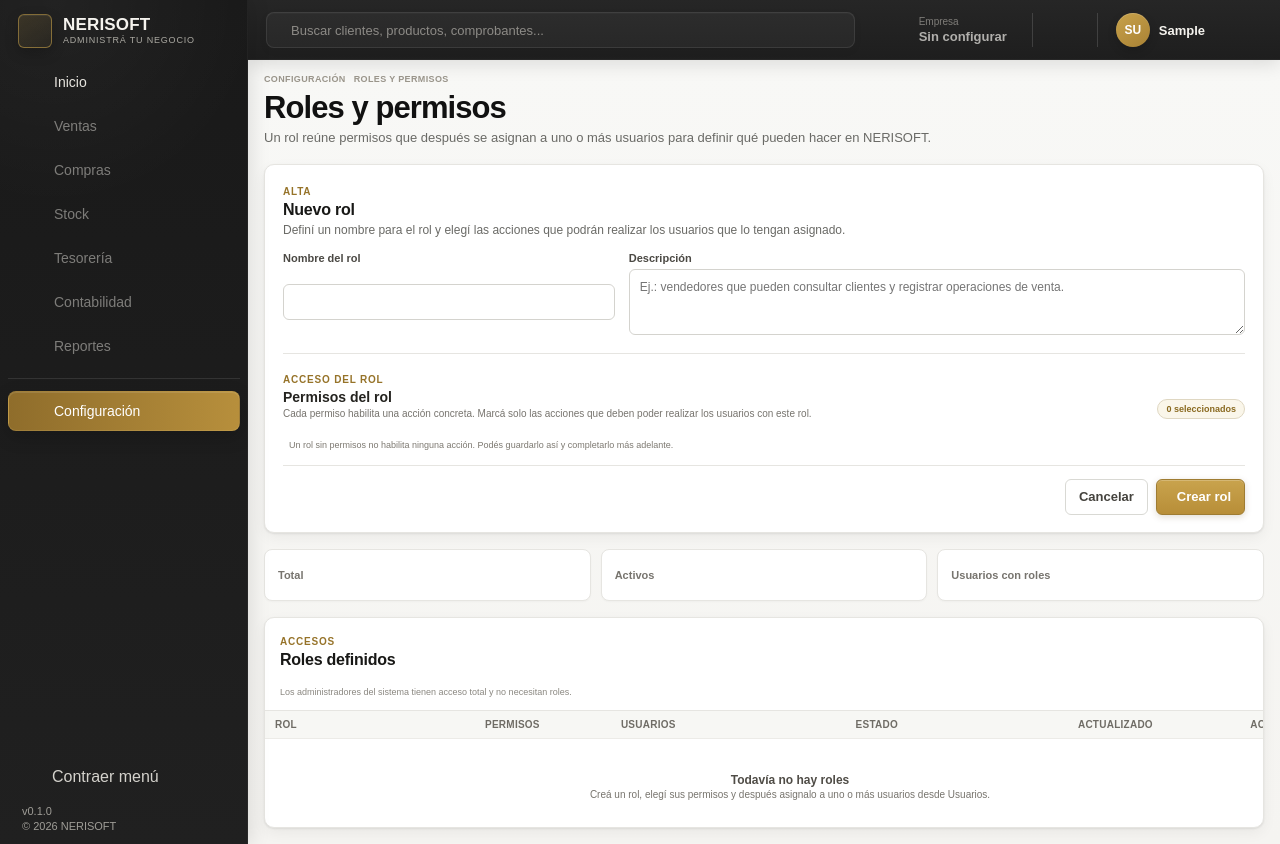
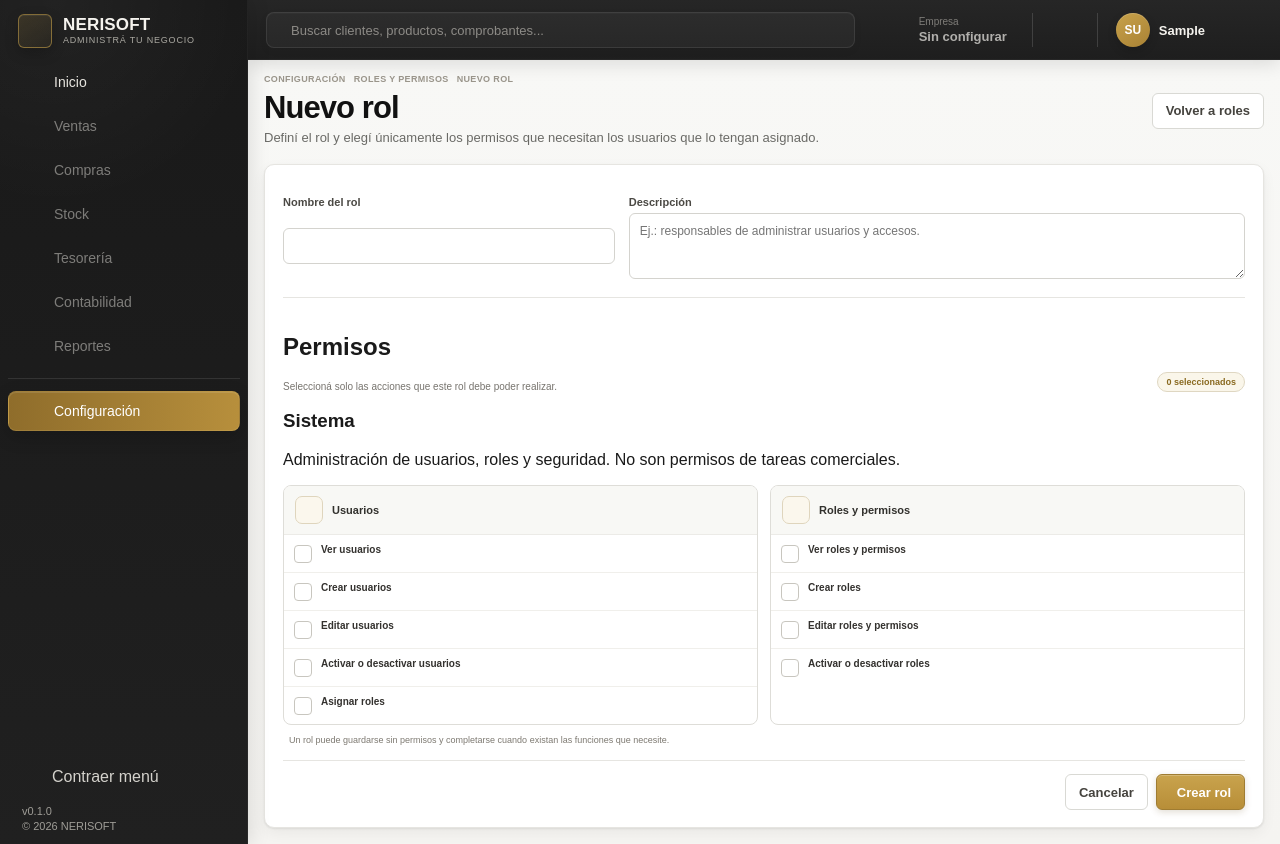
Before and after one commit to Nerpiti86/NeriSoft, a FastAPI app: page /configuracion/roles/nuevo in a window 1280 px wide. Run offline with FastAPI, Linux system fonts and the light colour scheme; the visitor is signed in with stand-in values (Sample User, id 1); tables that the repository leaves empty hold one stand-in row (values such as "Sample post"); parts of the project's set-up code (start-up, migrations or seed data) failed here and were passed over; some libraries are stand-ins or nearby versions; some web fonts are replaced.

Commit message:
refactor: simplify roles and permissions interface

```diff
--- a/app/templates/roles.html
+++ b/app/templates/roles.html
@@ -1,16 +1,36 @@
 {% extends "authenticated.html" %}
 
-{% block title %}{{ app_name }} · Roles y permisos{% endblock %}
+{% block title %}{{ app_name }} · {% if form_mode == "create" %}Nuevo rol{% elif form_mode == "edit" %}Editar rol{% else %}Roles y permisos{% endif %}{% endblock %}
 
 {% block workspace %}
 <main class="workspace roles-workspace">
     <header class="workspace-header roles-header">
         <div>
-            <div class="users-breadcrumb"><a href="/configuracion">Configuración</a> <i class="ti ti-chevron-right" aria-hidden="true"></i> Roles y permisos</div>
+            <div class="users-breadcrumb">
+                <a href="/configuracion">Configuración</a>
+                <i class="ti ti-chevron-right" aria-hidden="true"></i>
+                {% if form_mode %}
+                <a href="/configuracion/roles">Roles y permisos</a>
+                <i class="ti ti-chevron-right" aria-hidden="true"></i>
+                {% if form_mode == "create" %}Nuevo rol{% else %}Editar rol{% endif %}
+                {% else %}
+                Roles y permisos
+                {% endif %}
+            </div>
+            {% if form_mode == "create" %}
+            <h1>Nuevo rol</h1>
+            <p>Definí el rol y elegí únicamente los permisos que necesitan los usuarios que lo tengan asignado.</p>
+            {% elif form_mode == "edit" %}
+            <h1>Editar rol</h1>
+            <p>Los cambios de permisos se aplican a todos los usuarios que tengan este rol asignado.</p>
+            {% else %}
             <h1>Roles y permisos</h1>
-            <p>Un rol reúne permisos que después se asignan a uno o más usuarios para definir qué pueden hacer en NERISOFT.</p>
+            <p>Los roles agrupan permisos para usuarios con acceso por roles. El Administrador del sistema no necesita roles.</p>
+            {% endif %}
         </div>
-        {% if can_create_role and not form_mode %}
+        {% if form_mode %}
+        <a class="secondary-button" href="/configuracion/roles">Volver a roles</a>
+        {% elif can_create_role %}
         <a class="primary-button" href="/configuracion/roles/nuevo">
             <i class="ti ti-shield-plus" aria-hidden="true"></i>
             Nuevo rol
@@ -33,24 +53,7 @@
     {% endif %}
 
     {% if form_mode %}
-    <section class="role-form-panel" aria-labelledby="role-form-title">
-        <div class="role-form-heading">
-            <div>
-                <span class="section-eyebrow">{% if form_mode == "create" %}Alta{% else %}Edición{% endif %}</span>
-                <h2 id="role-form-title">{% if form_mode == "create" %}Nuevo rol{% else %}Editar rol{% endif %}</h2>
-                <p>
-                    {% if form_mode == "create" %}
-                    Definí un nombre para el rol y elegí las acciones que podrán realizar los usuarios que lo tengan asignado.
-                    {% else %}
-                    Los cambios de permisos se aplican a todos los usuarios que tengan este rol asignado.
-                    {% endif %}
-                </p>
-            </div>
-            <a class="icon-close" href="/configuracion/roles" aria-label="Cerrar formulario" title="Cerrar formulario">
-                <i class="ti ti-x" aria-hidden="true"></i>
-            </a>
-        </div>
-
+    <section class="role-form-panel" aria-label="Datos del rol">
         {% if errors.get('_form') %}
         <div class="form-alert" role="alert">
             <i class="ti ti-alert-circle" aria-hidden="true"></i>
@@ -88,7 +91,7 @@
                         name="description"
                         maxlength="255"
                         rows="2"
-                        placeholder="Ej.: vendedores que pueden consultar clientes y registrar operaciones de venta."
+                        placeholder="Ej.: responsables de administrar usuarios y accesos."
                         {% if errors.get('description') %}aria-invalid="true"{% endif %}
                     >{{ values.get('description', '') }}</textarea>
                     {% if errors.get('description') %}<small class="field-error">{{ errors.get('description') }}</small>{% endif %}
@@ -97,9 +100,8 @@
 
             <div class="permissions-heading">
                 <div>
-                    <span class="section-eyebrow">Acceso del rol</span>
-                    <h3>Permisos del rol</h3>
-                    <p>Cada permiso habilita una acción concreta. Marcá solo las acciones que deben poder realizar los usuarios con este rol.</p>
+                    <h2>Permisos</h2>
+                    <p>Seleccioná solo las acciones que este rol debe poder realizar.</p>
                 </div>
                 <span class="permission-selection-count">{{ selected_permission_codes|length }} seleccionados</span>
             </div>
@@ -111,19 +113,30 @@
             </div>
             {% endif %}
 
+            <div class="permission-sections">
+                {% for area_name, area_groups in permission_sections %}
+                <section class="permission-area" aria-labelledby="permission-area-{{ loop.index }}">
+                    <header class="permission-area-heading">
+                        <div>
+                            <h3 id="permission-area-{{ loop.index }}">{{ area_name }}</h3>
+                            {% if area_name == "Sistema" %}
+                            <p>Administración de usuarios, roles y seguridad. No son permisos de tareas comerciales.</p>
+                            {% endif %}
+                        </div>
+                    </header>
+
                     <div class="permission-groups">
-                {% for group_name, group_permissions in permission_groups %}
-                <section class="permission-group" aria-labelledby="permission-group-{{ loop.index }}">
+                        {% for group_name, group_permissions in area_groups %}
+                        <section class="permission-group" aria-labelledby="permission-group-{{ loop.index }}-{{ loop.index0 }}">
                             <header>
-                        <span class="permission-group-icon"><i class="ti {% if group_name == 'Usuarios' %}ti-users{% else %}ti-shield-lock{% endif %}" aria-hidden="true"></i></span>
-                        <div>
-                            <h4 id="permission-group-{{ loop.index }}">{{ group_name }}</h4>
-                            <small>{{ group_permissions|length }} permisos disponibles</small>
-                        </div>
+                                <span class="permission-group-icon">
+                                    <i class="ti {% if group_name == 'Usuarios' %}ti-users{% else %}ti-shield-lock{% endif %}" aria-hidden="true"></i>
+                                </span>
+                                <h4>{{ group_name }}</h4>
                             </header>
                             <div class="permission-options">
                                 {% for permission in group_permissions %}
-                        <label class="permission-option">
+                                <label class="permission-option" title="{{ permission.description }}">
                                     <input
                                         type="checkbox"
                                         name="permissions"
@@ -133,10 +146,11 @@
                                     <span class="permission-check" aria-hidden="true"><i class="ti ti-check"></i></span>
                                     <span class="permission-copy">
                                         <strong>{{ permission.name }}</strong>
-                                <small>{{ permission.description }}</small>
-                                <code>{{ permission.code }}</code>
                                     </span>
                                 </label>
+                                {% endfor %}
+                            </div>
+                        </section>
                         {% endfor %}
                     </div>
                 </section>
@@ -145,7 +159,7 @@
 
             <p class="permission-empty-note">
                 <i class="ti ti-info-circle" aria-hidden="true"></i>
-                Un rol sin permisos no habilita ninguna acción. Podés guardarlo así y completarlo más adelante.
+                Un rol puede guardarse sin permisos y completarse cuando existan las funciones que necesite.
             </p>
 
             <div class="form-actions">
@@ -157,30 +171,13 @@
             </div>
         </form>
     </section>
-    {% endif %}
-
-    <section class="users-summary" aria-label="Resumen de roles">
-        <article>
-            <span>Total</span>
-            <strong>{{ total_roles }}</strong>
-        </article>
-        <article>
-            <span>Activos</span>
-            <strong>{{ active_roles }}</strong>
-        </article>
-        <article>
-            <span>Usuarios con roles</span>
-            <strong>{{ users_with_roles }}</strong>
-        </article>
-    </section>
-
+    {% else %}
     <section class="users-panel roles-panel" aria-labelledby="roles-table-title">
-        <div class="users-panel-toolbar">
+        <div class="users-panel-toolbar roles-panel-toolbar">
             <div>
-                <span class="section-eyebrow">Accesos</span>
                 <h2 id="roles-table-title">Roles definidos</h2>
+                <p>Asigná estos roles desde Usuarios para combinar sus permisos efectivos.</p>
             </div>
-            <span class="roles-toolbar-note">Los administradores del sistema tienen acceso total y no necesitan roles.</span>
         </div>
 
         <div class="users-table-wrap">
@@ -188,10 +185,8 @@
                 <thead>
                     <tr>
                         <th>Rol</th>
-                        <th>Permisos</th>
                         <th>Usuarios</th>
                         <th>Estado</th>
-                        <th>Actualizado</th>
                         <th class="actions-column">Acciones</th>
                     </tr>
                 </thead>
@@ -208,18 +203,6 @@
                                 </span>
                             </div>
                         </td>
-                        <td>
-                            <div class="role-scope-cell">
-                                <strong>{{ role.permissions|length }} permisos</strong>
-                                <span>
-                                    {% for module in role_permission_modules.get(role.id, ()) %}
-                                    <small>{{ module }}</small>
-                                    {% else %}
-                                    <small>Sin permisos</small>
-                                    {% endfor %}
-                                </span>
-                            </div>
-                        </td>
                         <td class="code-value">{{ role.users|length }}</td>
                         <td>
                             {% if role.is_active %}
@@ -228,7 +211,6 @@
                             <span class="state-badge is-inactive">Inactivo</span>
                             {% endif %}
                         </td>
-                        <td class="date-value">{{ role.updated_at|datetime_ar }}</td>
                         <td class="row-actions">
                             {% if can_edit_role and manageable %}
                             <a class="table-action" href="/configuracion/roles/{{ role.id }}/editar" title="Editar rol">
@@ -259,10 +241,10 @@
                     </tr>
                     {% else %}
                     <tr>
-                        <td class="empty-users" colspan="6">
+                        <td class="empty-users" colspan="4">
                             <i class="ti ti-shield-off" aria-hidden="true"></i>
                             <strong>Todavía no hay roles</strong>
-                            <span>Creá un rol, elegí sus permisos y después asignalo a uno o más usuarios desde Usuarios.</span>
+                            <span>Creá un rol ahora o esperá a que existan los permisos funcionales que necesite.</span>
                         </td>
                     </tr>
                     {% endfor %}
@@ -270,10 +252,10 @@
             </table>
         </div>
 
-        <footer class="users-panel-footer">
-            <span>{{ total_roles }} roles definidos.</span>
+        <footer class="users-panel-footer roles-panel-footer">
             <span>Los roles inactivos siguen asignados, pero sus permisos dejan de aplicarse.</span>
         </footer>
     </section>
+    {% endif %}
 </main>
 {% endblock %}
```
Lines whose indentation alone changed are shown as unchanged.
